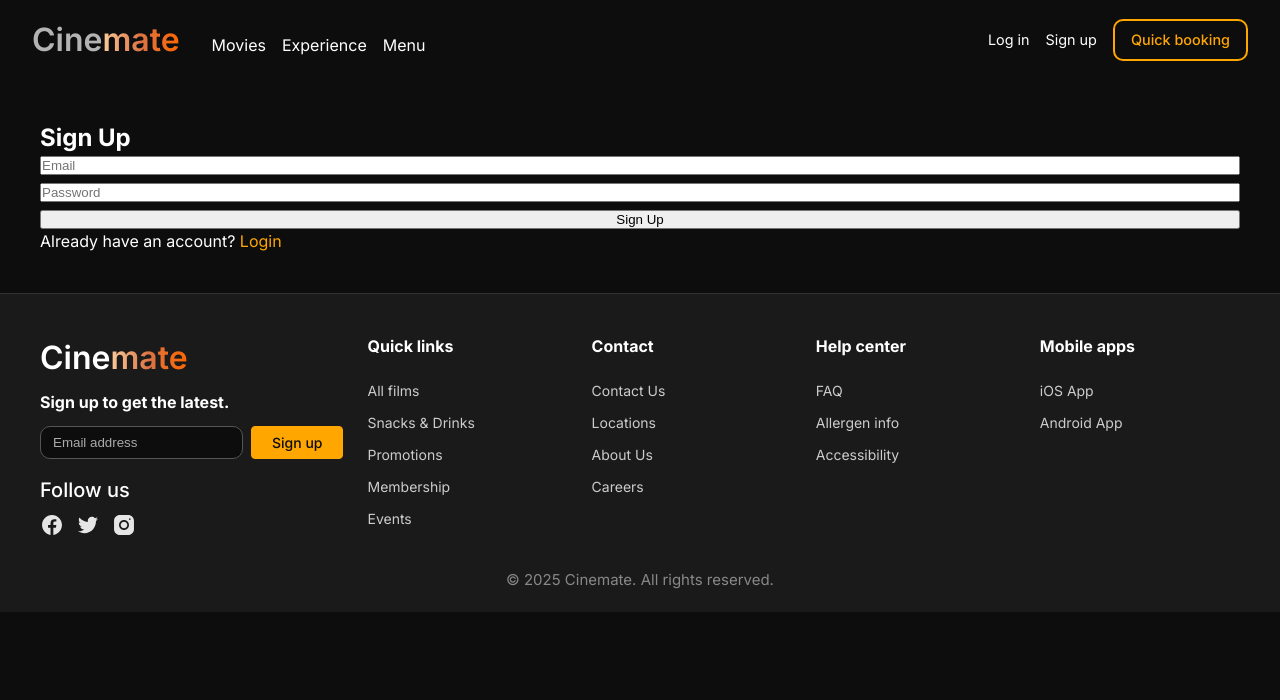
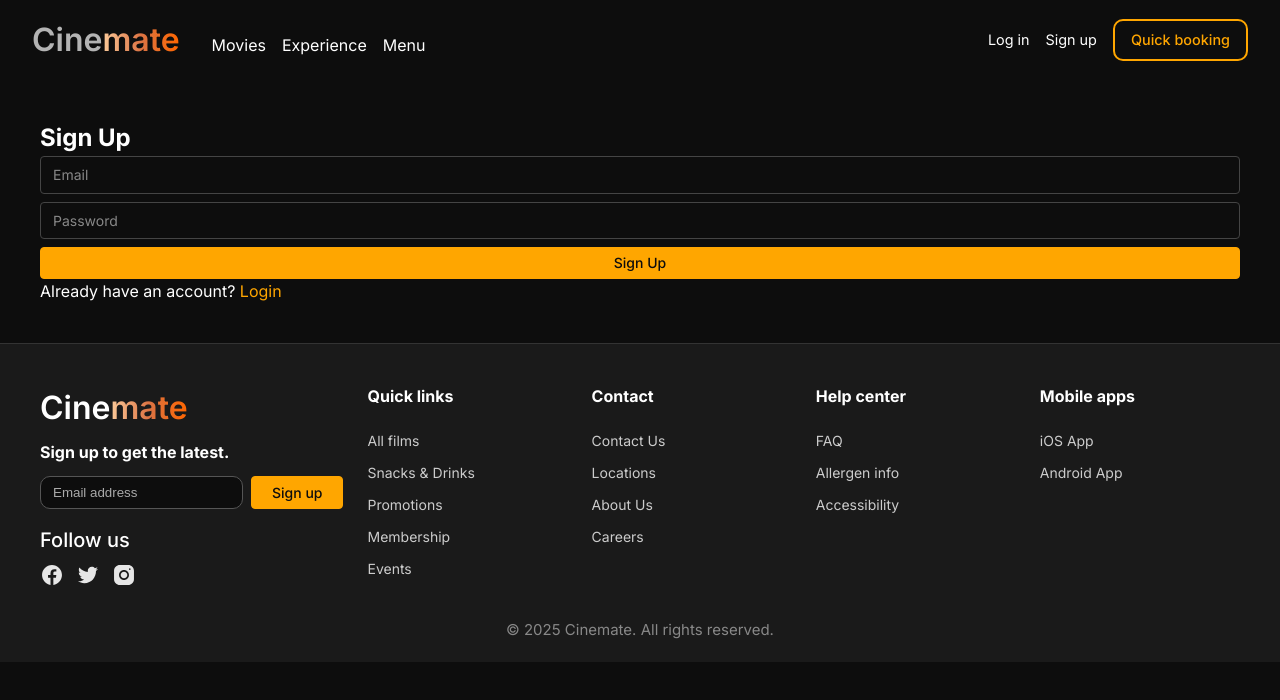
Before and after one commit to Maxnights/cinemate, a React (Create React App) app: page /signup in a window 1280 px wide. Shown: the top 700 px of the page. Built offline with nearby package versions, Linux system fonts and the light colour scheme.

Commit message:
Add common Button and Input components

```diff
--- a/src/components/common/Button/index.jsx
+++ b/src/components/common/Button/index.jsx
@@ -0,0 +1,6 @@
+import React from 'react';
+import styles from './index.module.css';
+
+export default function Button({ className = '', ...props }) {
+  return <button className={`${styles.button} ${className}`} {...props} />;
+}
--- a/src/components/common/Button/index.module.css
+++ b/src/components/common/Button/index.module.css
@@ -0,0 +1,24 @@
+.button {
+  font-family: var(--font-family-base);
+  font-size: 14px;
+  font-weight: 500;
+  line-height: 1;
+  border-radius: 4px;
+  cursor: pointer;
+  display: inline-flex;
+  align-items: center;
+  justify-content: center;
+  padding: 8px 20px;
+  background-color: var(--color-primary);
+  border: 1px solid var(--color-primary);
+  color: var(--color-dark);
+  transition: background-color var(--transition-speed),
+    border-color var(--transition-speed);
+}
+
+.button:hover,
+.button:focus {
+  background-color: #e07b00;
+  border-color: #e07b00;
+  outline: none;
+}
--- a/src/components/common/Input/index.jsx
+++ b/src/components/common/Input/index.jsx
@@ -0,0 +1,6 @@
+import React from 'react';
+import styles from './index.module.css';
+
+export default function Input({ className = '', ...props }) {
+  return <input className={`${styles.input} ${className}`} {...props} />;
+}
--- a/src/components/common/Input/index.module.css
+++ b/src/components/common/Input/index.module.css
@@ -0,0 +1,20 @@
+.input {
+  background-color: transparent;
+  border: 1px solid #444;
+  border-radius: 4px;
+  color: var(--color-light);
+  font-family: var(--font-family-base);
+  font-size: 14px;
+  line-height: 1.4;
+  padding: 8px 12px;
+  transition: border-color var(--transition-speed);
+}
+
+.input::placeholder {
+  color: #888;
+}
+
+.input:focus {
+  outline: none;
+  border-color: var(--color-primary);
+}
--- a/src/pages/login/index.jsx
+++ b/src/pages/login/index.jsx
@@ -1,6 +1,8 @@
 import React, { useState } from "react";
 import { useLocation, useNavigate, Link } from "react-router-dom";
 import { useAuth } from "../../contexts/AuthContext";
+import Input from "../../components/common/Input";
+import Button from "../../components/common/Button";
 
 export default function LoginPage() {
   const { login } = useAuth();
@@ -24,21 +26,21 @@ export default function LoginPage() {
         onSubmit={handleSubmit}
         style={{ display: "flex", flexDirection: "column", gap: "8px" }}
       >
-        <input
+        <Input
           type="email"
           placeholder="Email"
           value={email}
           onChange={(e) => setEmail(e.target.value)}
           required
         />
-        <input
+        <Input
           type="password"
           placeholder="Password"
           value={password}
           onChange={(e) => setPassword(e.target.value)}
           required
         />
-        <button type="submit">Login</button>
+        <Button type="submit">Login</Button>
       </form>
       <p>
         Don't have an account? <Link to="/signup">Sign up</Link>
--- a/src/pages/signup/index.jsx
+++ b/src/pages/signup/index.jsx
@@ -1,6 +1,8 @@
 import React, { useState } from "react";
 import { useLocation, useNavigate, Link } from "react-router-dom";
 import { useAuth } from "../../contexts/AuthContext";
+import Input from "../../components/common/Input";
+import Button from "../../components/common/Button";
 
 export default function SignupPage() {
   const { login } = useAuth();
@@ -24,21 +26,21 @@ export default function SignupPage() {
         onSubmit={handleSubmit}
         style={{ display: "flex", flexDirection: "column", gap: "8px" }}
       >
-        <input
+        <Input
           type="email"
           placeholder="Email"
           value={email}
           onChange={(e) => setEmail(e.target.value)}
           required
         />
-        <input
+        <Input
           type="password"
           placeholder="Password"
           value={password}
           onChange={(e) => setPassword(e.target.value)}
           required
         />
-        <button type="submit">Sign Up</button>
+        <Button type="submit">Sign Up</Button>
       </form>
       <p>
         Already have an account? <Link to="/login">Login</Link>
```
